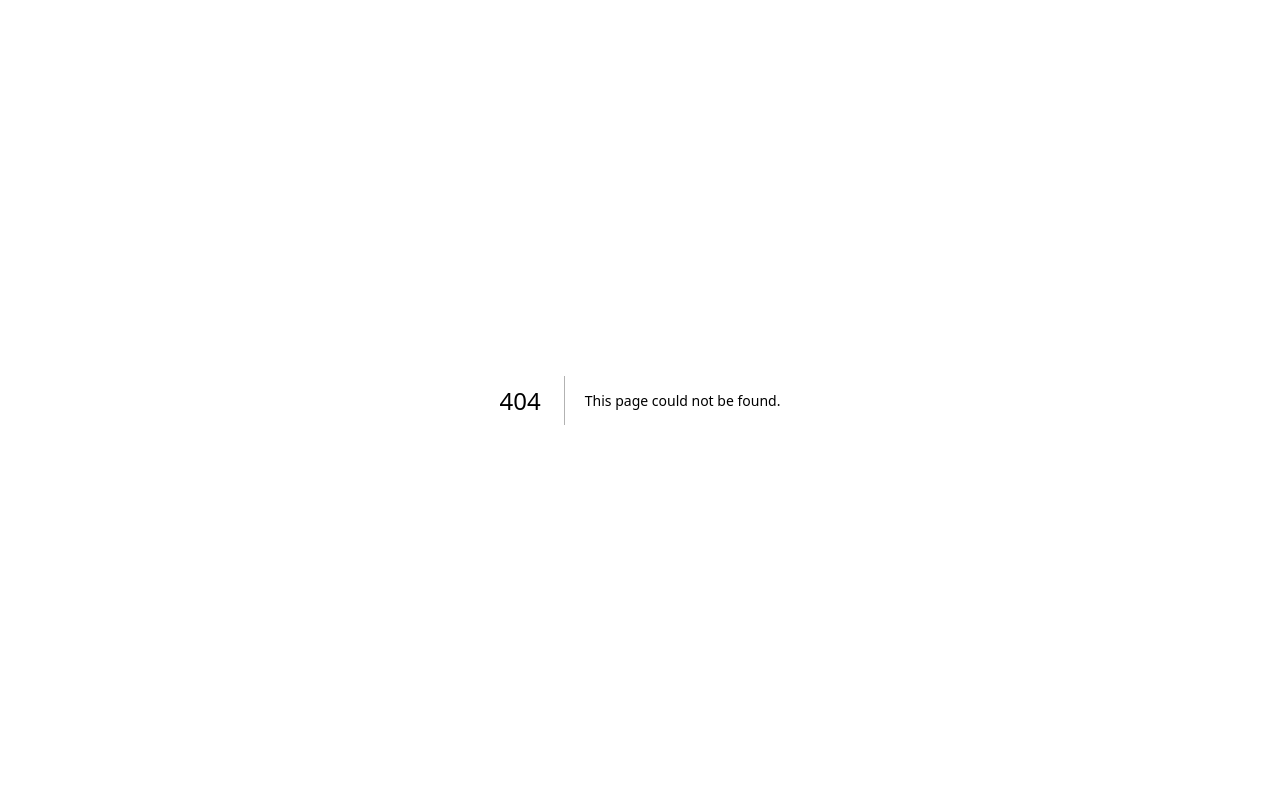
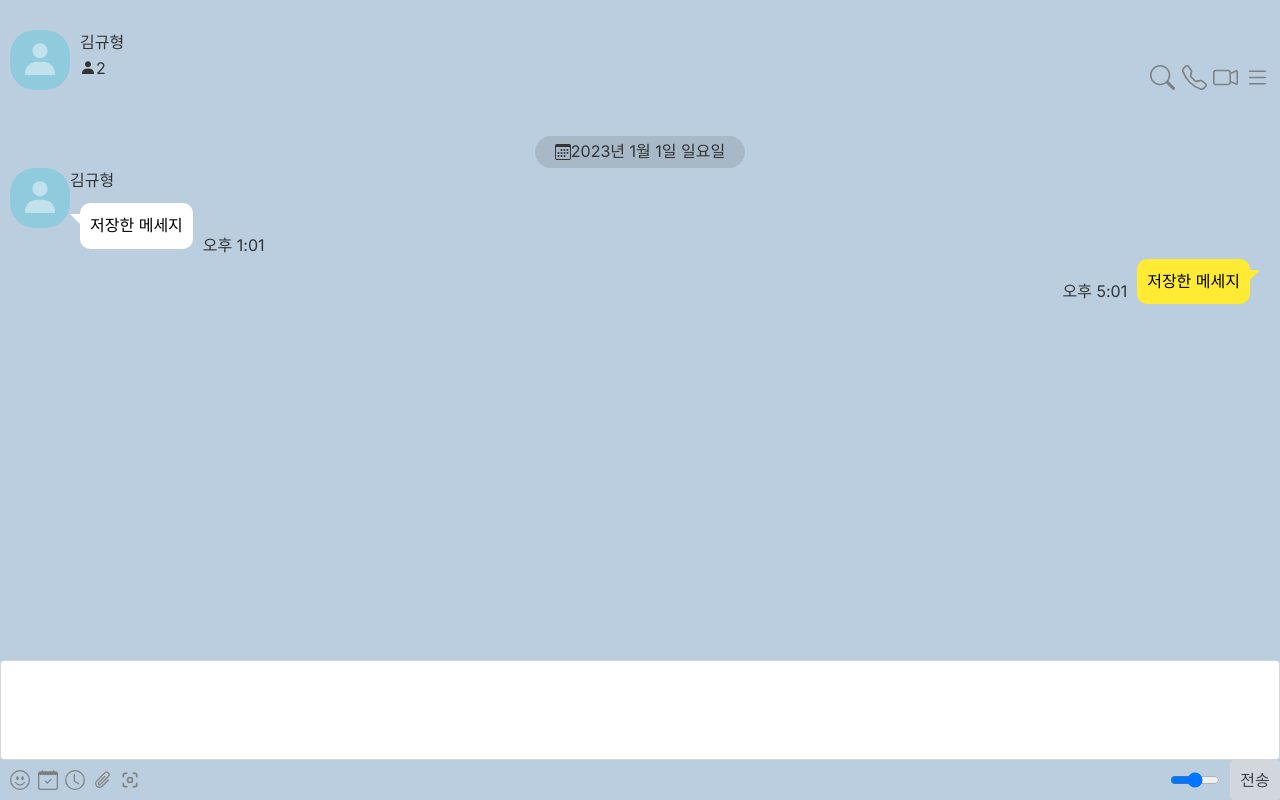
Before and after one commit to kkyubrother/cocoa-desktop-clone, a Next.js app: page /chat/1 in a window 1280 px wide. Before the commit this address had no page. Built offline with nearby package versions, Linux system fonts and the light colour scheme.

Commit message:
채팅 페이지 제작

```diff
--- a/app/LoginFormComponent.tsx
+++ b/app/LoginFormComponent.tsx
@@ -3,8 +3,6 @@ import Link from "next/link";
 export default function LoginFormComponent() {
     return (
         <form className="col-4">
-            {/*<fieldset>*/}
-            {/*<legend>로그인</legend>*/}
             <p>
                 <label>이메일</label>
                 <input id="input__email" placeholder="Email Input"/>
@@ -22,7 +20,6 @@ export default function LoginFormComponent() {
                     로그인
                 </Link>
             </p>
-            {/*</fieldset>*/}
         </form>
     );
 }
--- /dev/null
+++ b/app/chat/[id]/page.module.css
@@ -0,0 +1,40 @@
+.bubble {
+    position: relative;
+    margin: 10px;
+    /*padding: 20px;*/
+    /*width: 200px;*/
+    /*height: 60px;*/
+    color: #000;
+    border-radius: 10px;
+    background-color: #fff;
+}
+
+.bubble:after {
+    content: "";
+    position: absolute;
+    top: 11px;
+    left: -10px;
+    border-right: 10px solid #fff;
+    border-top: 0px solid transparent;
+    border-bottom: 10px solid transparent;
+}
+.reverse_bubble {
+    position: relative;
+    padding: 1rem;
+    color: #000;
+    border-radius: 10px;
+    background-color: #ffeb33;
+}
+
+.reverse_bubble:after {
+    content: "";
+    position: absolute;
+    top: 11px;
+    right: -10px;
+    border-left: 10px solid #ffeb33;
+    border-top: 0px solid transparent;
+    border-bottom: 10px solid transparent;
+}
+.btn_send:hover {
+    background-color: #ffeb33;
+}
--- /dev/null
+++ b/app/chat/[id]/page.tsx
@@ -0,0 +1,97 @@
+import UserImageComponent from "@/app/UserImageComponent";
+import {
+  BsTelephone,
+  BsCameraVideo,
+  BsList,
+  BsSearch,
+  BsCalendar3,
+  BsEmojiSmile,
+  BsCalendarCheck,
+  BsClock,
+  BsPaperclip
+} from "react-icons/bs"
+import {BiSolidUser} from "react-icons/bi"
+import {TbCapture} from "react-icons/tb"
+import style from "@/app/chat/[id]/page.module.css"
+
+type ChatIDPageType = {
+  params: { id: string }
+}
+export default function Page(props: ChatIDPageType) {
+  return <main style={{backgroundColor: "#bacee0", width: "100vw", height: "100vh"}}>
+    <header style={{display: "flex", flexDirection: "row", padding: "3rem 1rem"}}>
+      <UserImageComponent/>
+      <div style={{display: "flex", flexDirection: "column", paddingLeft: "1rem", flexGrow: 1}}>
+        <div>김규형</div>
+        <div style={{display: "flex", flexDirection: "row", alignItems: "center"}}><BiSolidUser/>
+          <div>2</div>
+        </div>
+      </div>
+      <div style={{
+        fontSize: "2.5rem",
+        color: "gray",
+        display: "flex",
+        flexDirection: "row",
+        minWidth: "120px",
+        alignItems: "flex-end",
+        justifyContent: "space-between"
+      }}><BsSearch/><BsTelephone/><BsCameraVideo/><BsList/></div>
+    </header>
+    <section>
+      <ol style={{listStyle: "none", padding: 0}}>
+        <li style={{display: "flex", justifyContent: "center"}}>
+          <div style={{backgroundColor: "#a7b9c9", borderRadius: "50px", padding: "3px 20px", display: "flex", alignItems: "center"}}>
+            <BsCalendar3/>2023년 1월 1일
+            일요일
+          </div>
+        </li>
+        <li>
+          <div style={{display: "flex", flexDirection: "row", marginLeft: "1rem"}}>
+            <UserImageComponent/>
+            <div>
+              <div>김규형</div>
+              <div style={{
+                padding: "1rem"
+              }} className={style.bubble}>저장한 메세지
+              </div>
+            </div>
+            <div style={{display: "flex", alignItems: "flex-end"}}>오후 1:01</div>
+          </div>
+        </li>
+        <li>
+          <div style={{display: "flex", flexDirection: "row-reverse", marginRight: "3rem"}}>
+            <div>
+              <div className={style.reverse_bubble}>저장한 메세지</div>
+            </div>
+            <div style={{display: "flex", alignItems: "flex-end", paddingRight: "1rem"}}>오후 5:01</div>
+          </div>
+        </li>
+      </ol>
+    </section>
+    <footer style={{position: "fixed", bottom: 0, width: "100%"}}>
+      <div><textarea style={{
+        width: "100%",
+        minHeight: "10rem",
+        resize: "none"
+      }}/></div>
+      <div style={{display: "flex", flexDirection: "row", justifyContent: "space-between"}}>
+        <div style={{
+          fontSize: "2rem", minWidth: "15rem", display: "flex", justifyContent: "space-between",
+          color: "gray", padding: "1rem"
+        }}><BsEmojiSmile/><BsCalendarCheck/><BsClock/><BsPaperclip style={{transform: "rotate(45deg)"}}/><TbCapture/>
+        </div>
+        <div style={{display: "flex", flexDirection: "row"}}>
+          <input type={"range"} style={{
+            maxWidth: "5rem",
+            marginRight: "1rem"
+          }}/>
+          <button style={{
+            padding: 0,
+            minWidth: "5rem"
+          }} className={style.btn_send}>전송
+          </button>
+        </div>
+      </div>
+    </footer>
+  </main>
+}
--- a/app/chat/page.tsx
+++ b/app/chat/page.tsx
@@ -1,12 +1,12 @@
 import AsideComponent from "@/app/common/AsideComponent";
 import styles from "@/app/my/page.module.css";
-import UserImageComponent from "@/app/UserImageComponent";
 import UserImageListComponent from "@/app/my/UserImageListComponent";
 import {BsTriangleFill, BsSearch, BsWechat, BsFillPlusCircleFill, BsXLg} from "react-icons/bs"
 import Image, {StaticImageData} from "next/image";
 import IconApple from "@/public/img/pngwing.com.png"
 import IconSamsung from "@/public/img/pngwing.com(1).png";
 import IconBurgerking from "@/public/img/pngwing.com(2).png";
+import Link from "next/link";
 
 const colors = [
   {
@@ -67,6 +67,7 @@ function ChatRow(props: {
   count: string
 }) {
   return (
+    <Link href={"/chat/1"} style={{color: "black"}}>
     <div className={"row"} style={{
       cursor: "pointer",
       display: "flex",
@@ -128,5 +129,5 @@ function ChatRow(props: {
           {props.count}
         </div>
       </div>
-    </div>)
+    </div></Link>)
 }
--- a/app/login/page.module.css
+++ b/app/login/page.module.css
@@ -1,5 +1,6 @@
+
 main.main {
-    background-color: yellow;
+    /*background-color: yellow;*/
     height: 100vh;
     display: flex;
     flex-direction: column;
--- a/app/my/page.module.css
+++ b/app/my/page.module.css
@@ -1,3 +1,4 @@
 .main {
     --bg-color: #fff;
+    background-color: white;
 }
--- a/app/my/page.tsx
+++ b/app/my/page.tsx
@@ -47,12 +47,10 @@ export default function My() {
         className={"container " + styles.main}
         style={{
           paddingLeft: "90px",
-          // overflowY: "scroll",
-          // overflowX: "hidden",
         }}
       >
         <h3 className={"row"}>친구</h3>
-        <div className={"row"} style={{}}>
+        <div className={"row"}>
           <UserImageComponent />
           <div
             style={{
--- a/app/page.module.css
+++ b/app/page.module.css
@@ -1,3 +1,4 @@
+
 .main {
     background-color: #fee500;
     padding-block: 3rem;
--- a/next.config.js
+++ b/next.config.js
@@ -1,4 +1,10 @@
 /** @type {import('next').NextConfig} */
-const nextConfig = {}
+const debug = process.env.NODE_ENV !== "production";
+const repository = "cocoa-desktop-clone"
+const nextConfig = {
+  basePath: debug ? "" : `/${repository}`,
+  output: "export",
+  images: { unoptimized: debug }
+}
 
 module.exports = nextConfig
```
Also changed, not shown: package.json (+6 -1 lines), 1 other file (tests, documents, lock files or other folders).
